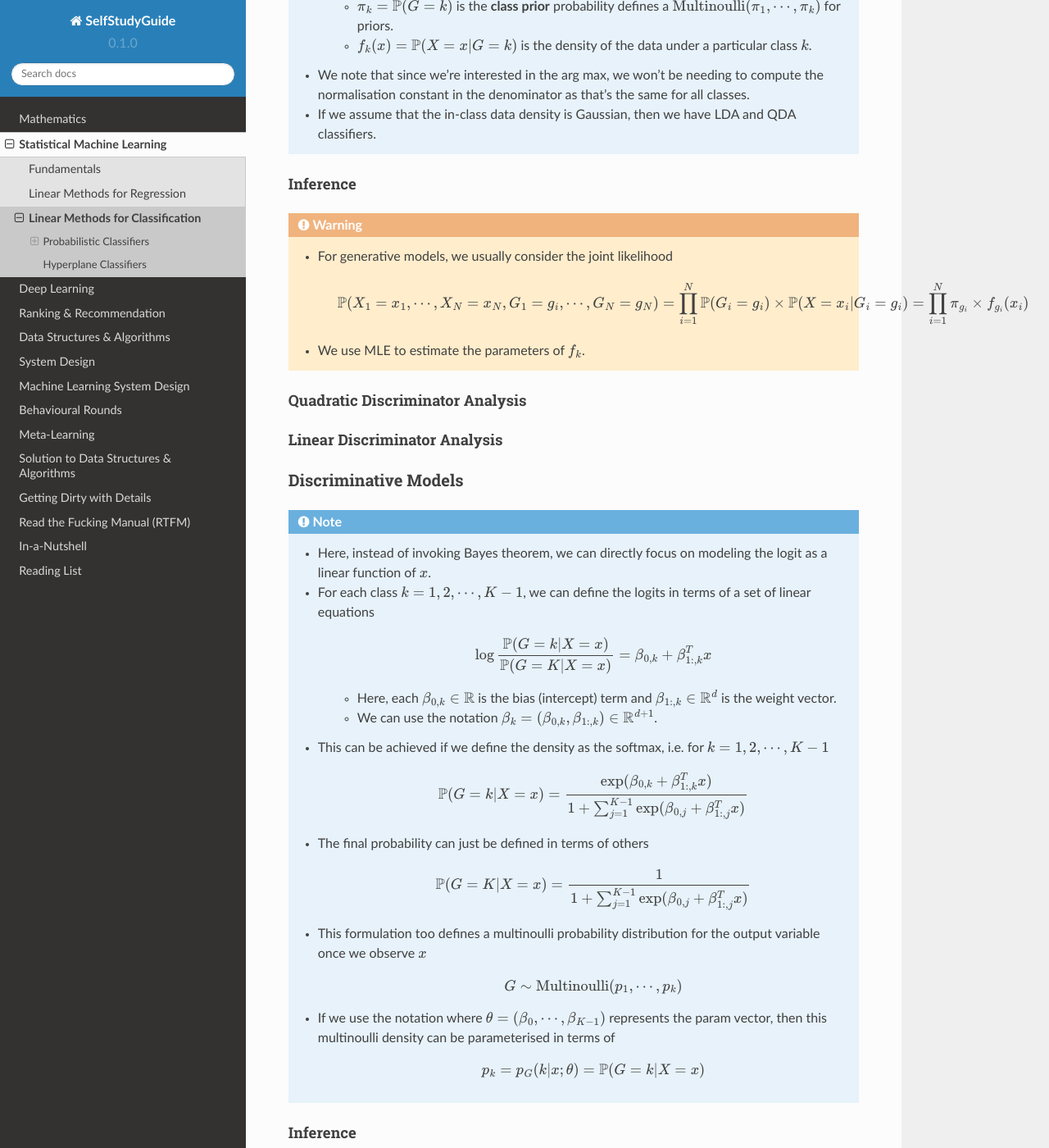
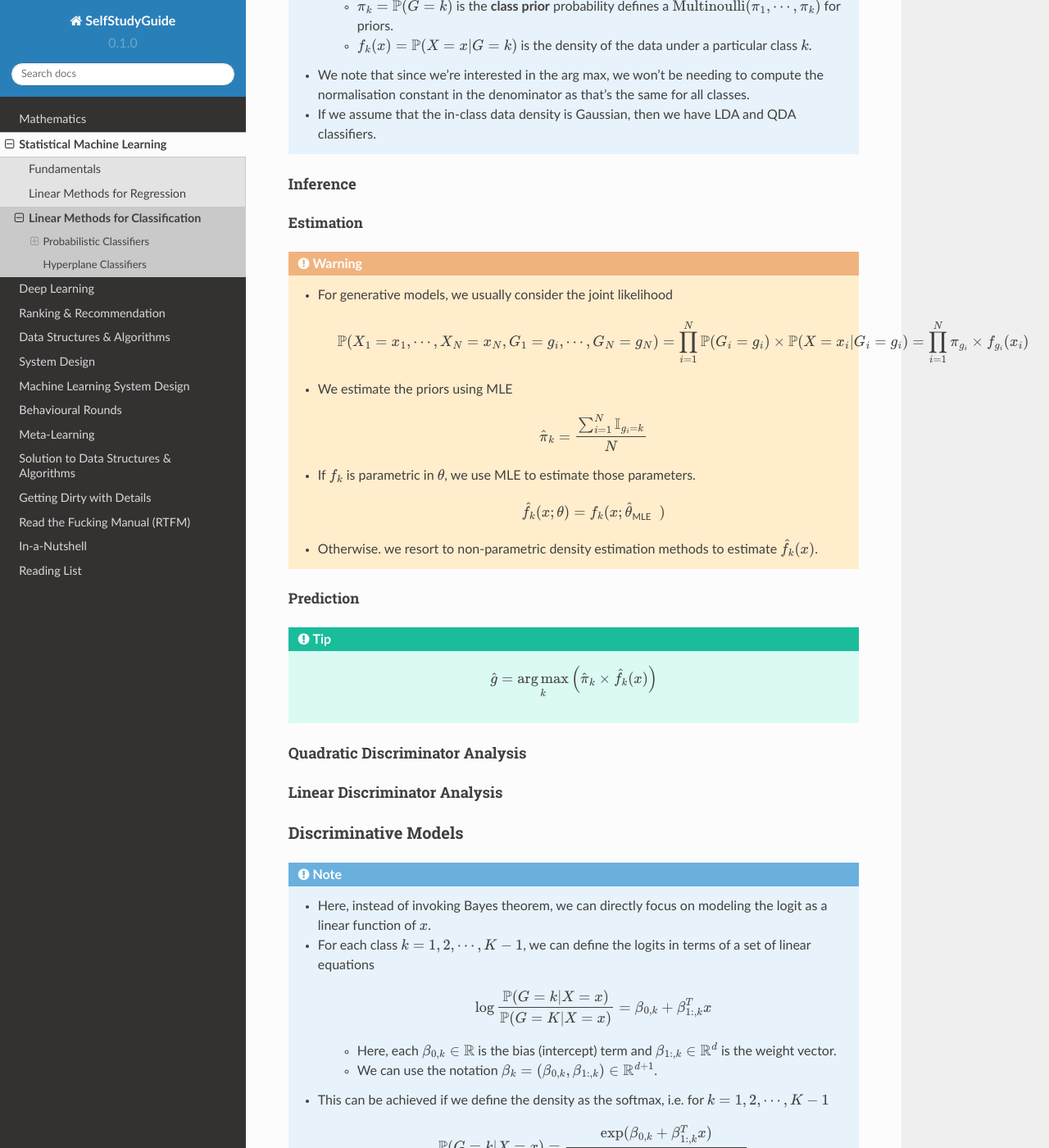
Before and after one commit to uselesstechjunks/leetcode, a Sphinx documentation site: the page built from docs/source/ml/linearcls.rst, in a window 1280 px wide and 1400 px high, scrolled down 1060 px. Shown: the whole window at 82% size. Built offline with Sphinx 7.4.7 and the Read the Docs theme 2.0.0, drawn with Linux system fonts in a browser that asks for light colours; some of the changed text lies outside the part shown.

Commit message:
Update linearcls.rst

```diff
--- a/docs/source/ml/linearcls.rst
+++ b/docs/source/ml/linearcls.rst
@@ -38,11 +38,24 @@ Generative Models
 
 Inference
 --------------------------------------------------------------------------------------
+Estimation
+^^^^^^^^^^^^^^^^^^^^^^^^^^^^^^^^^^^^^^^^^^^^^^^^^^^^^^^^^^^^^^^^^^^^^^^^^^^^^^^^^^^^^^
 .. warning::
 	* For generative models, we usually consider the joint likelihood
 
 		.. math:: \mathbb{P}(X_1=x_1,\cdots,X_N=x_N,G_1=g_i,\cdots,G_N=g_N)=\prod_{i=1}^{N}\mathbb{P}(G_i=g_i)\times\mathbb{P}(X=x_i|G_i=g_i)=\prod_{i=1}^{N}\pi_{g_i}\times f_{g_i}(x_i)
-	* We use MLE to estimate the parameters of :math:`f_k`.
+	* We estimate the priors using MLE
+
+		.. math:: \hat{\pi}_k=\frac{\sum_{i=1}^N\mathbb{I}_{g_i=k}}{N}
+	* If :math:`f_k` is parametric in :math:`\theta`, we use MLE to estimate those parameters.
+
+		.. math:: \hat{f}_k(x;\theta)=f_k(x;\hat{\theta}_{\text{MLE}})
+	* Otherwise. we resort to non-parametric density estimation methods to estimate :math:`\hat{f}_k(x)`.
+
+Prediction
+^^^^^^^^^^^^^^^^^^^^^^^^^^^^^^^^^^^^^^^^^^^^^^^^^^^^^^^^^^^^^^^^^^^^^^^^^^^^^^^^^^^^^^
+.. tip::
+	.. math:: \hat{g}=\underset{k}{\arg\max}\left(\hat{\pi}_k\times \hat{f}_k(x)\right)
 
 Quadratic Discriminator Analysis
 --------------------------------------------------------------------------------------
@@ -75,12 +88,19 @@ Discriminative Models
 
 Inference
 --------------------------------------------------------------------------------------
+Estimation
+^^^^^^^^^^^^^^^^^^^^^^^^^^^^^^^^^^^^^^^^^^^^^^^^^^^^^^^^^^^^^^^^^^^^^^^^^^^^^^^^^^^^^^
 .. warning::
 	* For discriminative models, we usually consider the conditional likelihood
 
 		.. math:: \mathbb{P}(G_1=g_i,\cdots,G_N=g_N|X_1=x_1,\cdots,X_N=x_N)=\prod_{i=1}^{N}\mathbb{P}(G_i=g_i|X=x_i)=\prod_{i=1}^{N}p_G(g_i|x_i;\theta)
 	* We use MLE to estimate the parameters :math:`\theta`.
 
+Prediction
+^^^^^^^^^^^^^^^^^^^^^^^^^^^^^^^^^^^^^^^^^^^^^^^^^^^^^^^^^^^^^^^^^^^^^^^^^^^^^^^^^^^^^^
+.. tip::
+	.. math:: \hat{g}=\underset{k}{\arg\max}\left(\hat{p}_k\right)
+
 **************************************************************************************
 Hyperplane Classifiers
 **************************************************************************************
```
